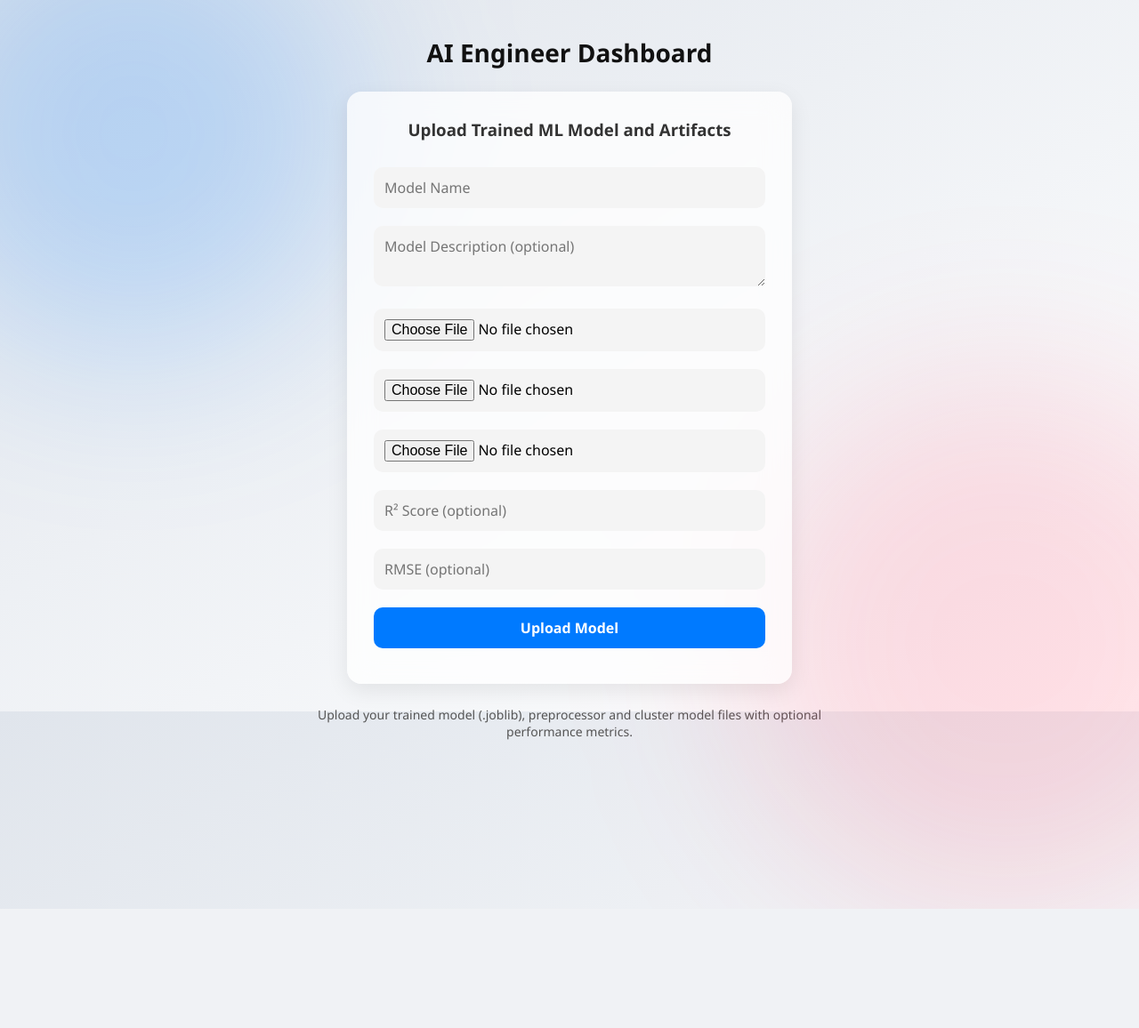
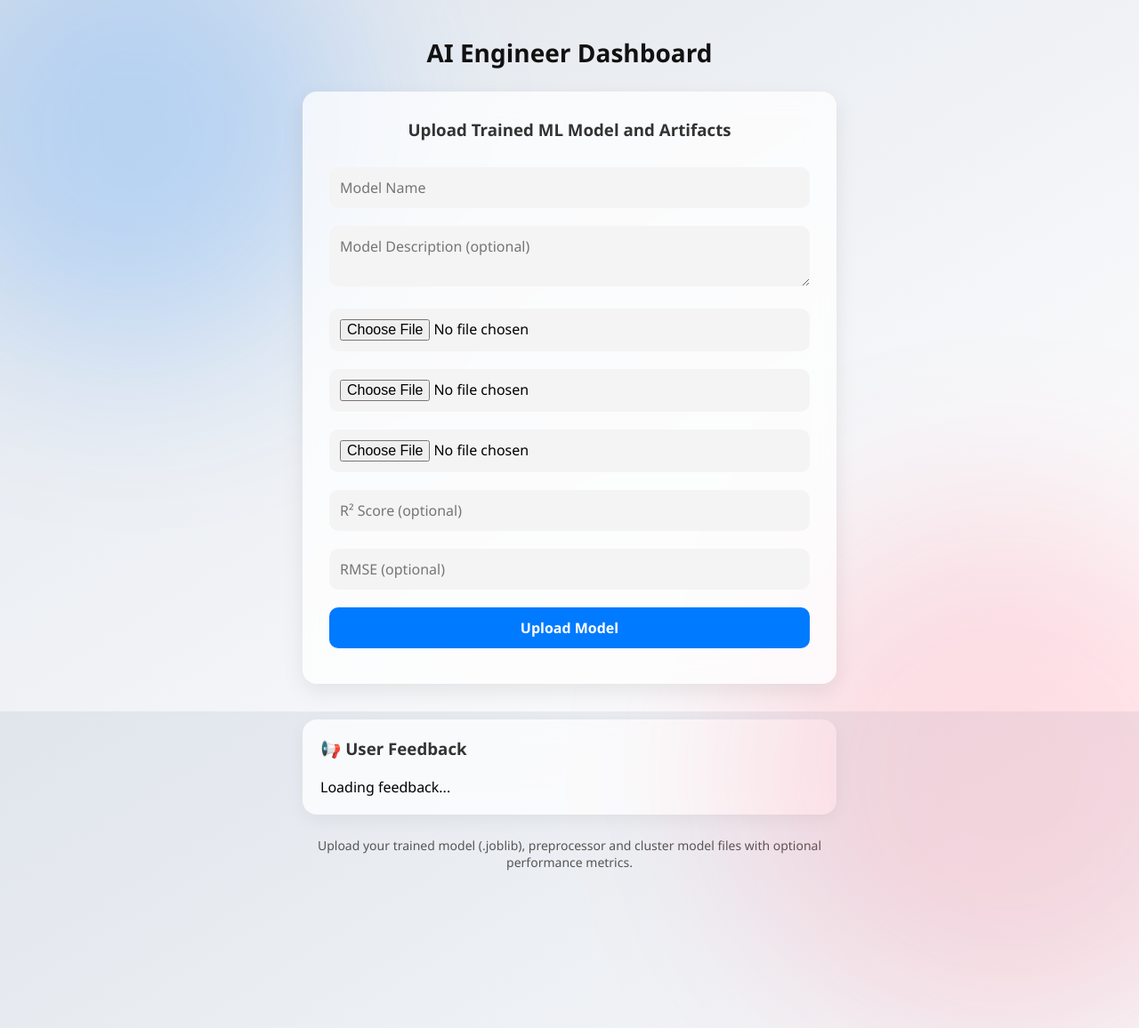
Before and after one commit to fourdaplan/Group-16-DESD, a Django app: page /ai-dashboard/ in a window 1280 px wide; the page is wider, and only the part inside the window is pictured. Shown: the top 1156 px of that part at 89% size. Before the commit the page ends 1022 px from the top of that part, so only its background shows below. Run offline with Django 5.2, Linux system fonts and the light colour scheme; a user stored in the database is signed in; parts of the project's set-up code (start-up, migrations or seed data) failed here and were passed over.

Commit message:
Update styling

```diff
--- a/backend/dashboard/templates/ai_engineer_dashboard/index.html
+++ b/backend/dashboard/templates/ai_engineer_dashboard/index.html
@@ -1,5 +1,4 @@
 {% load static %}
-
 <!DOCTYPE html>
 <html lang="en">
 <head>
@@ -66,9 +65,10 @@
       border-radius: 16px;
       padding: 30px;
       width: 100%;
-      max-width: 500px;
+      max-width: 600px;
       box-shadow: 0 8px 24px rgba(0, 0, 0, 0.08);
       text-align: center;
+      margin-bottom: 40px;
     }
 
     h3 {
@@ -125,16 +125,41 @@
       text-align: center;
     }
 
-    @media (max-width: 600px) {
-      #dashboard {
-        padding: 20px;
-      }
+    .feedback-section {
+      background: rgba(255, 255, 255, 0.75);
+      backdrop-filter: blur(15px);
+      padding: 20px;
+      border-radius: 16px;
+      width: 100%;
+      max-width: 600px;
+      box-shadow: 0 6px 20px rgba(0, 0, 0, 0.05);
+      text-align: left;
+    }
+
+    .feedback-card {
+      padding: 15px;
+      margin-bottom: 15px;
+      border-bottom: 1px solid #ddd;
+    }
+
+    .feedback-card:last-child {
+      border-bottom: none;
+    }
+
+    .feedback-user {
+      font-weight: bold;
+      margin-bottom: 5px;
+    }
+
+    .feedback-text {
+      color: #333;
     }
   </style>
 </head>
 <body>
 
 <h2>AI Engineer Dashboard</h2>
+
 <div id="dashboard">
   <h3>Upload Trained ML Model and Artifacts</h3>
   <form id="modelUploadForm" method="POST" enctype="multipart/form-data">
@@ -151,6 +176,13 @@
 
   <div id="success-message">✅ Model uploaded successfully!</div>
   <div id="error-message">❌ An error occurred. Please try again.</div>
+</div>
+
+<div class="feedback-section">
+  <h3>📢 User Feedback</h3>
+  <div id="feedbackContainer">
+    <p>Loading feedback...</p>
+  </div>
 </div>
 
 <p id="description">
@@ -183,6 +215,32 @@
       document.getElementById('error-message').style.display = 'block';
     });
   };
+
+  // Fetch and display feedback
+  fetch('/api/models/feedback/')
+    .then(response => response.json())
+    .then(data => {
+      const container = document.getElementById('feedbackContainer');
+      container.innerHTML = '';
+
+      if (data.length === 0) {
+        container.innerHTML = '<p>No feedback yet.</p>';
+      } else {
+        data.forEach(feedback => {
+          const card = document.createElement('div');
+          card.className = 'feedback-card';
+          card.innerHTML = `
+            <div class="feedback-user">👤 ${feedback.user}</div>
+            <div class="feedback-text">"${feedback.feedback}"</div>
+            <div style="font-size:12px; color:gray;">File: ${feedback.file_name} | Uploaded: ${feedback.uploaded_at}</div>
+          `;
+          container.appendChild(card);
+        });
+      }
+    })
+    .catch(error => {
+      console.error('Error loading feedback:', error);
+    });
 </script>
 
 </body>
```
